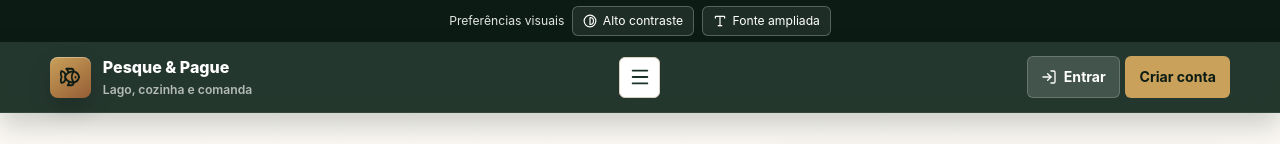
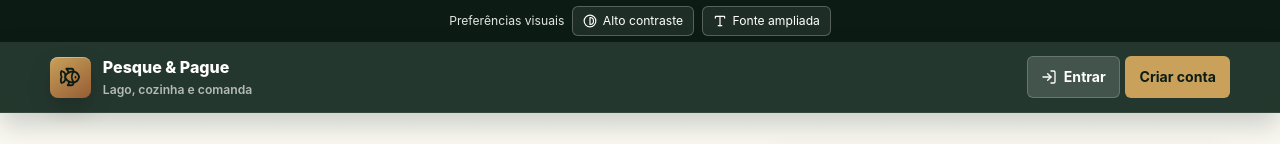
Before and after one commit to luizpego/Pesque_pague-django, a React (Vite) app in the folder frontend/: page /entrar in a window 1280 px wide. Shown: the top 144 px of the page. Built offline with nearby package versions, Linux system fonts and the light colour scheme; no server answers.

Commit message:
Corrige botao de menu no desktop

```diff
--- a/frontend/src/styles/index.css
+++ b/frontend/src/styles/index.css
@@ -392,10 +392,6 @@ ol {
   padding: 0 0.35rem;
 }
 
-.navbar-botao-menu {
-  display: none;
-}
-
 .icon-button {
   display: inline-grid;
   width: 2.55rem;
@@ -425,6 +421,10 @@ ol {
 
 .icon-button.danger {
   color: var(--color-danger);
+}
+
+.navbar-botao-menu.icon-button {
+  display: none;
 }
 
 .rodape {
```
